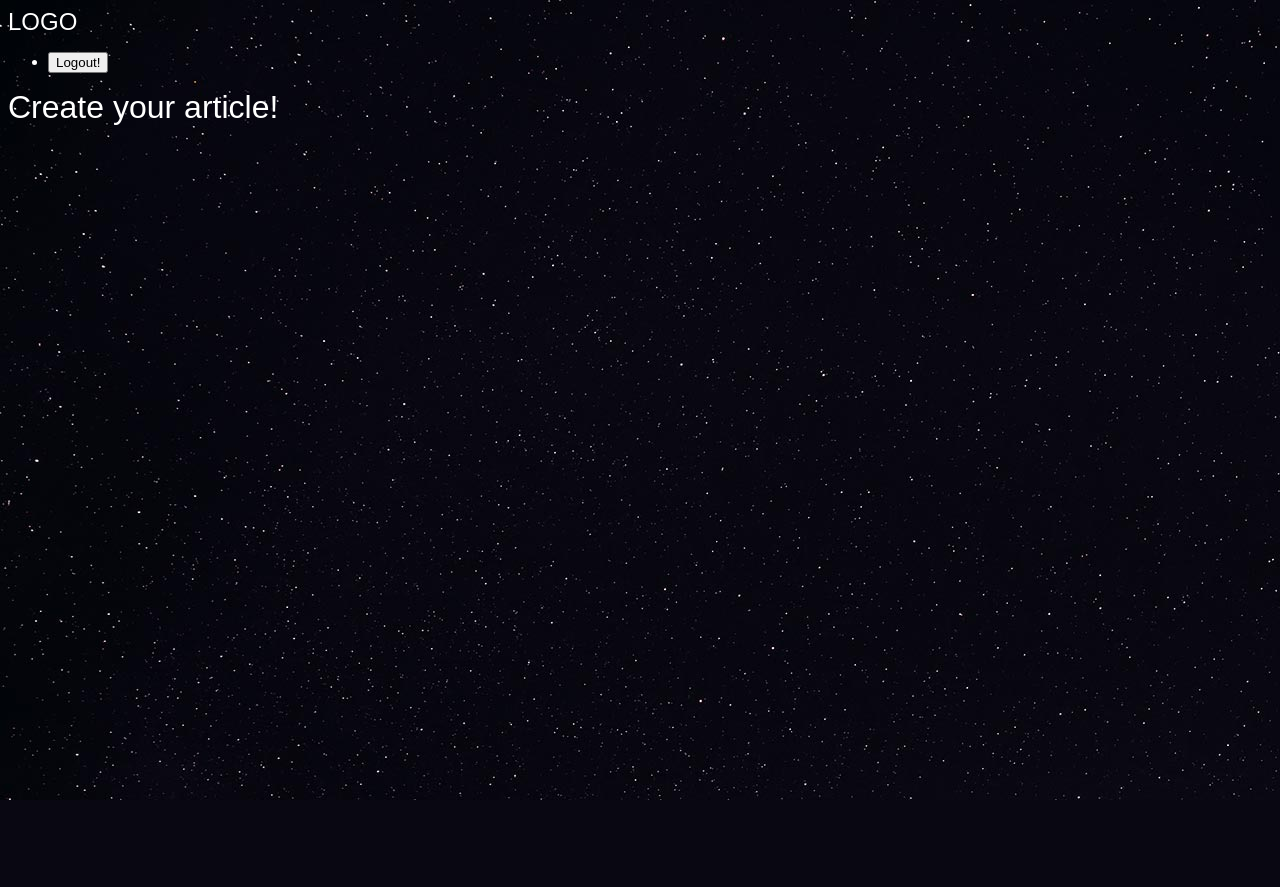
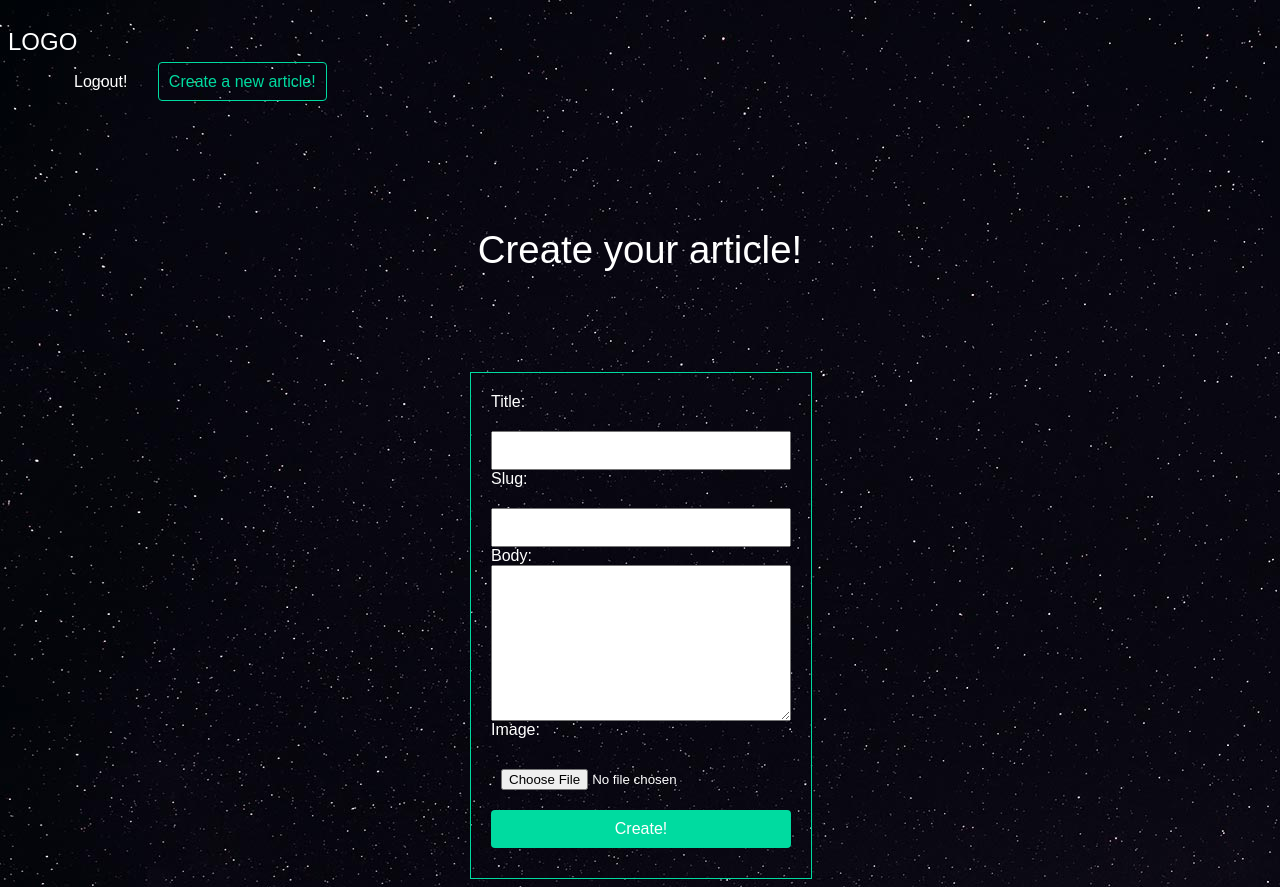
Before and after one commit to ZOHEIRDEHGAN/mydjangoBlog, a Django app: page /articles/create in a window 1280 px wide. Before the commit the page ends 800 px from the top, so only its background shows below. Run offline with Django 3.2, Linux system fonts and the light colour scheme; a user stored in the database is signed in.

Commit message:
style and Javascript

```diff
--- a/accounts/templates/accounts/login.html
+++ b/accounts/templates/accounts/login.html
@@ -5,6 +5,9 @@
 <form class="site-form" action="{% url 'accounts:login' %}" method="post">
   {{form}}
   {% csrf_token %}
+  {% if request.GET.next %}
+  <input type="hidden" name="next" value="{{request.GET.next}}">
+  {% endif %}
   <input type="submit" name="" value="Signin!">
 </form>
 {% endblock %}
--- a/accounts/views.py
+++ b/accounts/views.py
@@ -21,7 +21,10 @@ def login_view(request):
             #login User
             user = form.get_user()
             login(request, user)
-            return redirect('articles:list')
+            if 'next' in request.POST:
+                return redirect(request.POST.get('next'))
+            else:
+                return redirect('articles:list')
     else:
         form = AuthenticationForm()
     return render(request, 'accounts/login.html', {'form':form})
--- /dev/null
+++ b/articles/forms.py
@@ -0,0 +1,7 @@
+from django import forms
+from . import models
+
+class CreateArticle(forms.ModelForm):
+    class Meta:
+        model = models.Article
+        fields = ['title','slug','body','image']
--- a/articles/models.py
+++ b/articles/models.py
@@ -1,4 +1,5 @@
 from django.db import models
+from django.contrib.auth.models import User
 
 class Article(models.Model):
     title = models.CharField(max_length = 100)
@@ -6,6 +7,7 @@ class Article(models.Model):
     body = models.TextField()
     date = models.DateTimeField(auto_now_add = True)
     image = models.ImageField(default='default.jpg', blank=True)
+    author = models.ForeignKey(User, default=None, on_delete=models.CASCADE)
 
     def __str__(self):
         return self.title
--- a/articles/templates/articles/create_article.html
+++ b/articles/templates/articles/create_article.html
@@ -1,6 +1,15 @@
 {% extends 'base.html' %}
+{% load static %}
+
 {% block content %}
 <div class="create-article">
   <h1>Create your article!</h1>
+  <form class="site-form" action="{% url 'articles:create' %}" method="post" enctype="multipart/form-data">
+    {{form}}
+    {% csrf_token %}
+    <input type="submit" name="" value="Create!">
+  </form>
 </div>
+
+<script src="{% static 'slugify.js' %}"></script>
 {% endblock %}
--- a/articles/views.py
+++ b/articles/views.py
@@ -1,6 +1,7 @@
-from django.shortcuts import render, HttpResponse
+from django.shortcuts import render, HttpResponse, redirect
 from . import models
 from django.contrib.auth.decorators import login_required
+from . import forms
 
 # Create your views here.
 def articles_list(request):
@@ -15,4 +16,13 @@ def article_details(request,slug):
 
 @login_required(login_url="/accounts/login")
 def create_article(request):
-    return render(request, 'articles/create_article.html')
+    if request.method == 'POST':
+        form = forms.CreateArticle(request.POST,request.FILES)
+        if form.is_valid:
+            instance = form.save(commit = False)
+            instance.author = request.user
+            instance.save()
+            return redirect('articles:list')
+    else:
+        form = forms.CreateArticle()
+    return render(request, 'articles/create_article.html',{'form':form})
--- /dev/null
+++ b/assets/slugify.js
@@ -0,0 +1,12 @@
+const titleInput = document.querySelector('input[name=title]')
+const slugInput = document.querySelector('input[name=slug]')
+
+const slugify = (val)=>{
+  return val.toString().trim()
+  .replace(/&/g,'-and-')   //replace & with -and-
+  .replace(/[\s\W-]+/g,'-')
+};
+
+titleInput.addEventListener('keyup',(e)=>{
+  slugInput.setAttribute('value',slugify(titleInput.value))
+});
--- a/assets/style.css
+++ b/assets/style.css
@@ -19,3 +19,127 @@ a,a:hover,a:visited {
   color: #fff;
   text-decoration: none;
 }
+
+.wrapper {
+  max-width:960px;
+  margin:0 auto;
+}
+
+div.wrapper h1 {
+  text-align:center;
+  margin:100px auto;
+  font-size:2.4em;
+}
+
+header {
+  disply:grid;
+  grid-template-columns:1fr 1fr;
+  padding:20px 0;
+}
+
+nav li {
+  display:inline-block;
+  margin-left:20px;
+}
+
+nav button {
+  background:none;
+  color:#fff;
+  cursor:pointer;
+  border:0;
+  font-size:1em;
+}
+
+.articles {
+  display: grid;
+  grid-template-columns: 1fr 1fr 1fr;
+  grid-gap: 30px;
+}
+
+.article {
+  padding:10px;
+  border:1px solid #00dba0;
+  position: relative;
+  padding-bottom: 40px;
+}
+
+.article h2 {
+  font-size: 1.2em;
+}
+
+.article .author {
+  padding: 10px;
+  background-color: #00dba0;
+  position: absolute;
+  right:0;
+  bottom: 0;
+  margin: 0;
+  color: #0f121f;
+}
+
+.article-description .article {
+  padding: 0;
+}
+
+.article-description .article img {
+  max-width: 100%;
+}
+
+.article-description .article h2 {
+  text-align: center;
+  font-size: 2em;
+}
+
+.article-description .article p {
+  text-align: center;
+}
+
+.site-form {
+  margin-top: 60px;
+  margin-left:310px;
+  border: 1px solid #00dba0;
+  padding: 20px;
+  max-width:300px;
+  display:grid;
+}
+
+.site-form input, site-form textarea {
+  display: block;
+  margin: 20px 0 0 0;
+  padding: 10px;
+}
+
+a.highlight {
+  border: 1px solid #00dba0;
+  padding: 10px;
+  border-radius: 4px;
+  color: #00dba0;
+}
+
+.helptext, .helptext ul {
+  margin: 0 auto 20px;
+  color: #bbb;
+  font-size: 0.9em;
+  display: block;
+}
+
+.errorlist li {
+  padding: 10px;
+  list-style-type: none;
+  border: 1px solid #ff5722;
+  color: #ff5722;
+  margin: 10px 0;
+}
+
+.errorlist {
+  padding: 0;
+}
+
+.site-form input[type="submit"] {
+  border: 0;
+  color: #fff;
+  font-size: 1em;
+  background-color: #00dba0;
+  border-radius: 4px;
+  margin: 10px 0;
+}
--- a/djangoBlog/urls.py
+++ b/djangoBlog/urls.py
@@ -4,13 +4,14 @@ from . import views
 from django.contrib.staticfiles.urls import staticfiles_urlpatterns
 from django.conf import settings
 from django.conf.urls.static import static
+from articles.views import articles_list
 
 urlpatterns = [
     path('admin/', admin.site.urls),
     path('about/', views.about),
-    path('',views.home),
     path('articles/', include('articles.urls')),
     path('accounts/', include('accounts.urls')),
+    path('',articles_list),
 ]
 
 urlpatterns += staticfiles_urlpatterns()
--- a/templates/base.html
+++ b/templates/base.html
@@ -10,18 +10,32 @@
     <link rel="stylesheet" href="{% static 'style.css' %}">
   </head>
   <body>
+    <header>
       <h2><a href="{% url 'articles:list' %}">LOGO</a></h2>
       <nav>
         <ul>
+          {% if user.is_authenticated %}
           <li>
             <form class="logout-link" action="{% url 'accounts:logout' %}" method="post">
               {% csrf_token %}
               <button type="submit">Logout!</button>
             </form>
           </li>
+          <li>
+            <a class="highlight" href="{% url 'articles:create' %}">Create a new article!</a>
+          </li>
+          {% else %}
+          <li>
+            <a href="{% url 'accounts:signup' %}">SignUP!</a>
+          </li>
+          <li>
+            <a href="{% url 'accounts:login' %}">Signin!</a>
+          </li>
+          {% endif %}
         </ul>
       </nav>
-    <div class="wrraper">
+    </header>
+    <div class="wrapper">
   {%block content%}
   {%endblock%}
   </div>
```
Also changed, not shown: articles/templates/articles/articleslist.html (+8 -6 lines), articles/migrations/0003_auto_20200808_1653.py (added), db.sqlite3, media/1_V19UzPh.jpg (added), media/1_gQmLaFd.jpg (added), media/2_8i6llt6.jpg (added), media/4_fnY3wGV.jpg (added). Lines whose indentation alone changed are shown as unchanged.
